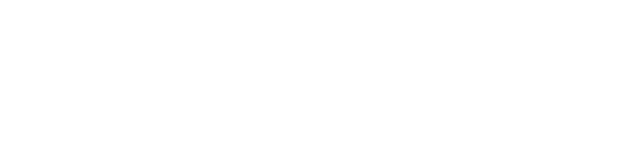
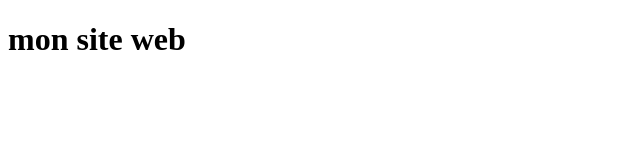
Before and after one commit to mounatouati/exercice1, a plain HTML site: page index.html in a window 1280 px wide. Shown: the whole page, without its empty margins (0-640 px from the left). Drawn offline with Linux system fonts and the light colour scheme.

Commit message:
Update index.html

```diff
--- a/index.html
+++ b/index.html
@@ -7,6 +7,6 @@
     <title>Document</title>
 </head>
 <body>
-
+    <h1> mon site web <h1>
 </body>
 </html>
```
